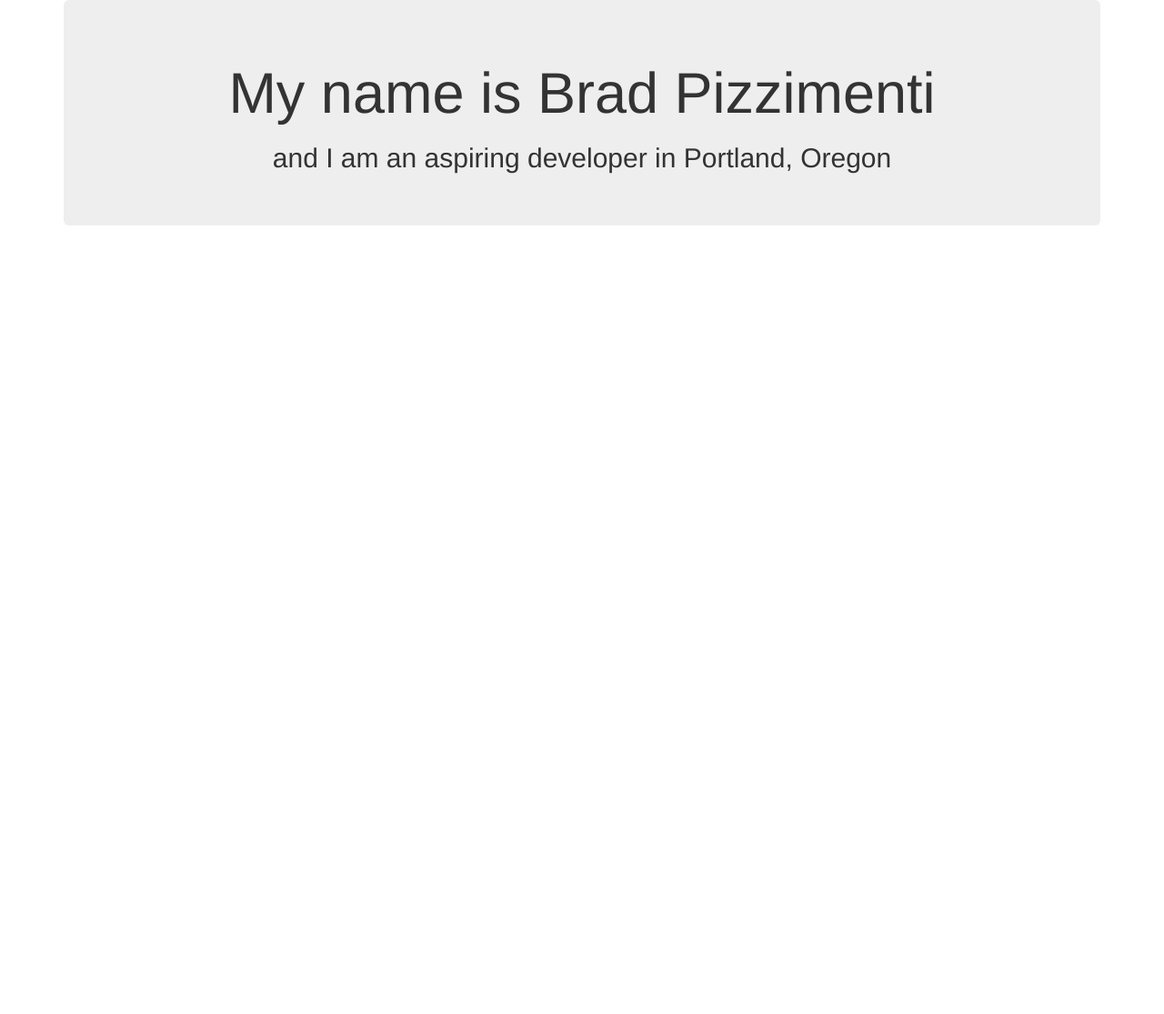
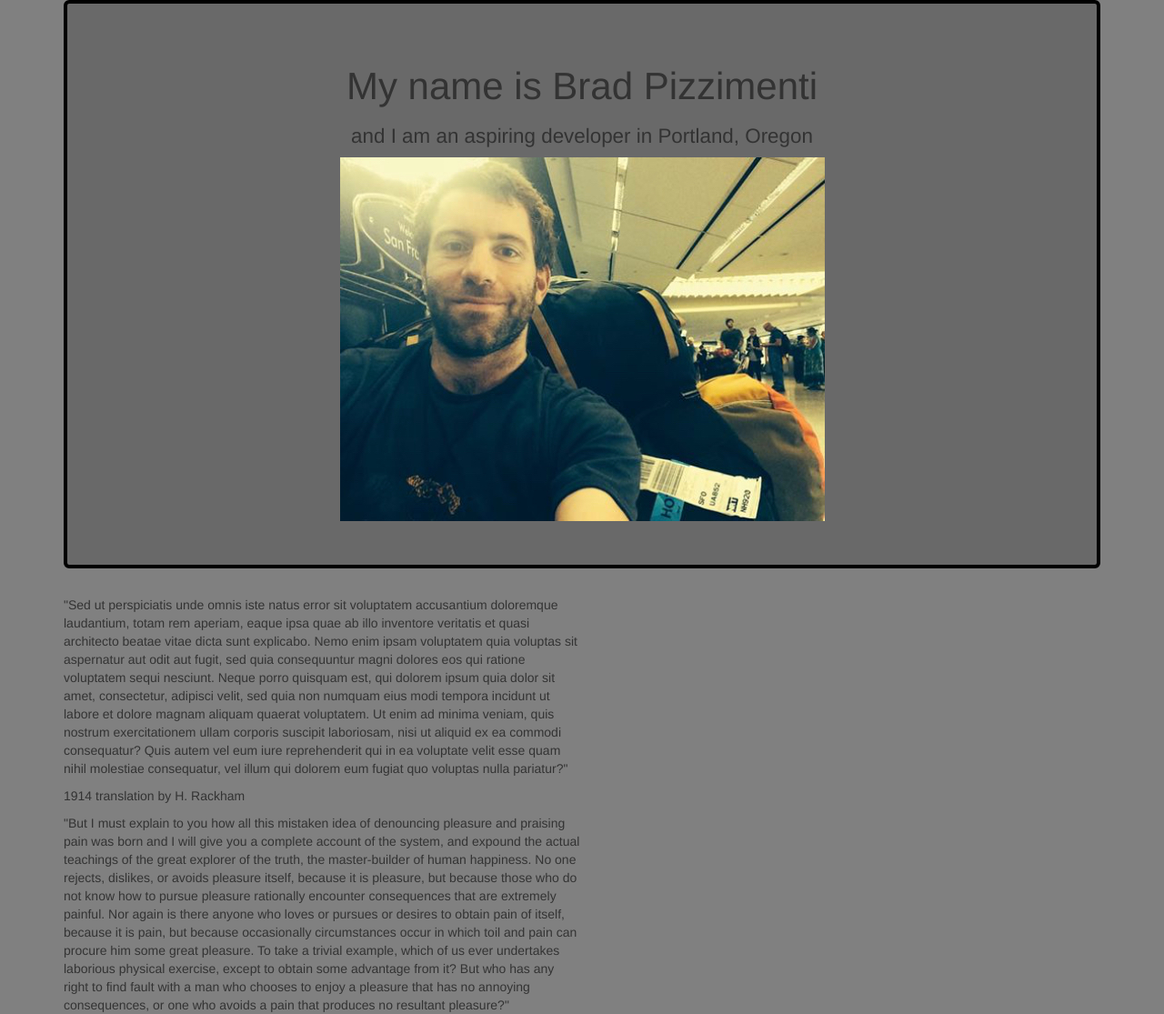
Before and after one commit to pizzimenti/pizzimenti.github.io, a plain HTML site: page index.html in a window 1280 px wide. Shown: the whole page at 91% size. Before the commit the page ends 800 px from the top, so only its background shows below. Drawn offline with nearby package versions, Linux system fonts and the light colour scheme.

Commit message:
add profile pic to page head

```diff
--- a/css/styles.css
+++ b/css/styles.css
@@ -1,3 +1,22 @@
 #pagehead {
   text-align: center;
+  background-color: dimGrey;
+  border: 4px solid black;
 }
+
+.jumbotron h1 {
+  font-size: 3em;
+}
+
+.jumbotron h2 {
+  font-size: 1.6em;
+}
+
+body {
+  background-color: gray
+}
+
+.column {
+  width: 50%;
+  height: 100px;
+}
--- a/index.html
+++ b/index.html
@@ -11,6 +11,16 @@
     <div class="container">
       <div class="jumbotron" id="pagehead">
         <h1>My name is Brad Pizzimenti</h1><h2>and I am an aspiring developer in Portland, Oregon</h2>
+        <img id="headshot" src="img/headshotSFO.jpg" alt="Brad Pizzimenti">
+      </div>
+      <div class="column">
+        <p> "Sed ut perspiciatis unde omnis iste natus error sit voluptatem accusantium doloremque laudantium, totam rem aperiam, eaque ipsa quae ab illo inventore veritatis et quasi architecto beatae vitae dicta sunt explicabo. Nemo enim ipsam voluptatem quia voluptas sit aspernatur aut odit aut fugit, sed quia consequuntur magni dolores eos qui ratione voluptatem sequi nesciunt. Neque porro quisquam est, qui dolorem ipsum quia dolor sit amet, consectetur, adipisci velit, sed quia non numquam eius modi tempora incidunt ut labore et dolore magnam aliquam quaerat voluptatem. Ut enim ad minima veniam, quis nostrum exercitationem ullam corporis suscipit laboriosam, nisi ut aliquid ex ea commodi consequatur? Quis autem vel eum iure reprehenderit qui in ea voluptate velit esse quam nihil molestiae consequatur, vel illum qui dolorem eum fugiat quo voluptas nulla pariatur?"</p>
+      <!-- </div> -->
+
+      <!-- <div class="column"> -->
+      <p>1914 translation by H. Rackham</p>
+
+      <p>"But I must explain to you how all this mistaken idea of denouncing pleasure and praising pain was born and I will give you a complete account of the system, and expound the actual teachings of the great explorer of the truth, the master-builder of human happiness. No one rejects, dislikes, or avoids pleasure itself, because it is pleasure, but because those who do not know how to pursue pleasure rationally encounter consequences that are extremely painful. Nor again is there anyone who loves or pursues or desires to obtain pain of itself, because it is pain, but because occasionally circumstances occur in which toil and pain can procure him some great pleasure. To take a trivial example, which of us ever undertakes laborious physical exercise, except to obtain some advantage from it? But who has any right to find fault with a man who chooses to enjoy a pleasure that has no annoying consequences, or one who avoids a pain that produces no resultant pleasure?"</p>
       </div>
     </div>
   </body>
```
Also changed, not shown: img/headshotSFO.jpg (added).
